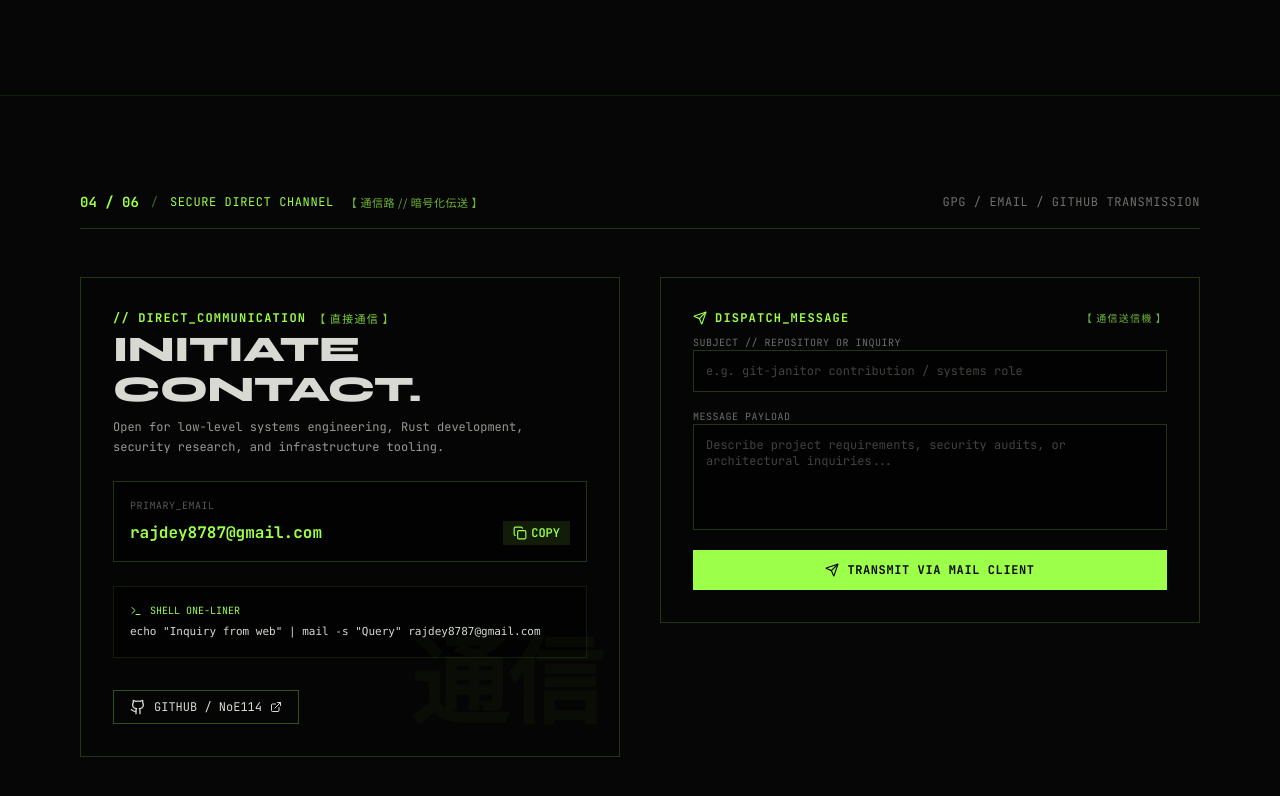
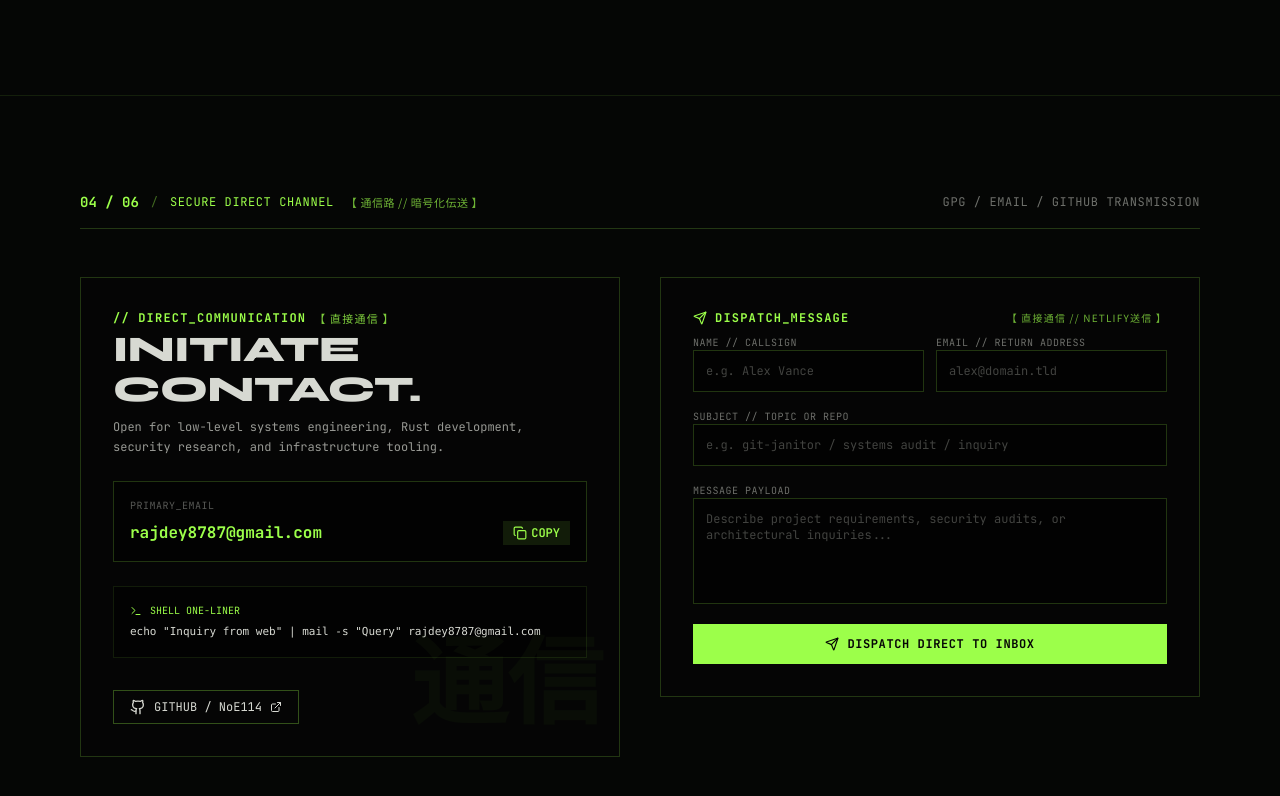
Before and after one commit to NoE114/Noe, a React (Vite) app: page / in a window 1280 px wide. Shown: the part 4085-4881 px from the top of the page. Built offline with nearby package versions, Linux system fonts and the light colour scheme; a web font is replaced by a local one.

Commit message:
feat(contact): implement Netlify Forms integration
Added a hidden pre-render form and updated the contact component to handle Netlify form submission, including spam protection and state management. Also configured netlify.toml for SPA routing.

```diff
--- a/index.html
+++ b/index.html
@@ -15,6 +15,13 @@
     <link href="https://fonts.cdnfonts.com/css/monument-extended" rel="stylesheet" />
   </head>
   <body class="bg-[#050605] text-[#D7D9D2] overflow-x-hidden selection:bg-[#9CFF4A] selection:text-[#050605]">
+    <!-- Netlify Forms static pre-render target for Vite SPA discovery -->
+    <form name="contact" data-netlify="true" netlify-honeypot="bot-field" hidden>
+      <input type="text" name="name" />
+      <input type="email" name="email" />
+      <input type="text" name="subject" />
+      <textarea name="message"></textarea>
+    </form>
     <div id="root"></div>
     <script type="module" src="/src/main.tsx"></script>
   </body>
--- a/src/components/contact/ContactSection.tsx
+++ b/src/components/contact/ContactSection.tsx
@@ -16,9 +16,12 @@ export const ContactSection: React.FC<ContactSectionProps> = ({
   staggerDelay = 0,
 }) => {
   const [copied, setCopied] = useState<boolean>(false);
+  const [name, setName] = useState<string>('');
+  const [email, setEmail] = useState<string>('');
   const [subject, setSubject] = useState<string>('');
   const [message, setMessage] = useState<string>('');
-  const [isSent, setIsSent] = useState<boolean>(false);
+  const [botField, setBotField] = useState<string>('');
+  const [status, setStatus] = useState<'idle' | 'sending' | 'success' | 'error'>('idle');
   const [animationDone, setAnimationDone] = useState<boolean>(false);
 
   const handleCopyEmail = () => {
@@ -41,15 +44,49 @@ export const ContactSection: React.FC<ContactSectionProps> = ({
     onHoverTarget(null);
   };
 
-  const handleSubmit = (e: React.FormEvent) => {
+  const handleSubmit = async (e: React.FormEvent) => {
     e.preventDefault();
-    if (!message) return;
+    if (!message || !email) return;
+
+    setStatus('sending');
+
+    try {
+      const formData = new URLSearchParams();
+      formData.append('form-name', 'contact');
+      formData.append('name', name);
+      formData.append('email', email);
+      formData.append('subject', subject || 'Systems / Security Opportunity');
+      formData.append('message', message);
+      if (botField) {
+        formData.append('bot-field', botField);
+      }
+
+      const response = await fetch('/', {
+        method: 'POST',
+        headers: { 'Content-Type': 'application/x-www-form-urlencoded' },
+        body: formData.toString(),
+      });
+
+      if (response.ok) {
+        setStatus('success');
+        setName('');
+        setEmail('');
+        setSubject('');
+        setMessage('');
+        setTimeout(() => setStatus('idle'), 7000);
+      } else {
+        setStatus('error');
+      }
+    } catch {
+      setStatus('error');
+    }
+  };
+
+  const handleMailtoFallback = () => {
     const mailtoUrl = `mailto:${DEVELOPER_PROFILE.email}?subject=${encodeURIComponent(
       subject || 'Systems / Security Opportunity'
-    )}&body=${encodeURIComponent(message)}`;
+    )}&body=${encodeURIComponent(`From: ${name} (${email})\n\n${message}`)}`;
     window.location.href = mailtoUrl;
-    setIsSent(true);
-    setTimeout(() => setIsSent(false), 4000);
   };
 
   return (
@@ -182,30 +219,75 @@ export const ContactSection: React.FC<ContactSectionProps> = ({
           className="lg:col-span-6"
         >
           <form
+            name="contact"
+            method="POST"
+            data-netlify="true"
+            data-netlify-honeypot="bot-field"
             onSubmit={handleSubmit}
             onMouseEnter={(e) => handleMouseEnter(e, 'contact-form')}
             onMouseLeave={handleMouseLeave}
             className="p-8 border border-[#9CFF4A]/20 bg-[#050605]/80 font-mono text-xs space-y-4 hover:border-[#9CFF4A]/40 transition-colors"
           >
+            {/* Netlify Form Hidden Inputs */}
+            <input type="hidden" name="form-name" value="contact" />
+            <p className="hidden" aria-hidden="true">
+              <label>
+                Bot shield: <input name="bot-field" value={botField} onChange={(e) => setBotField(e.target.value)} />
+              </label>
+            </p>
+
             <div className="text-xs text-[#9CFF4A] font-bold tracking-widest uppercase mb-2 flex items-center justify-between">
               <div className="flex items-center space-x-2">
                 <Send className="w-3.5 h-3.5" />
                 <span>DISPATCH_MESSAGE</span>
               </div>
               <span className="font-kanji text-[10px] text-[#9CFF4A]/70 font-normal">
-                【 通信送信機 】
+                【 直接通信 // NETLIFY送信 】
               </span>
+            </div>
+
+            <div className="grid grid-cols-1 sm:grid-cols-2 gap-3">
+              <div className="space-y-1.5">
+                <label className="text-[10px] text-[#D7D9D2]/50 tracking-wider">
+                  NAME // CALLSIGN
+                </label>
+                <input
+                  type="text"
+                  name="name"
+                  value={name}
+                  onChange={(e) => setName(e.target.value)}
+                  placeholder="e.g. Alex Vance"
+                  className="w-full p-3 bg-black/40 border border-[#9CFF4A]/20 text-[#D7D9D2] placeholder:text-[#D7D9D2]/30 focus:border-[#9CFF4A] focus:outline-none"
+                  required
+                />
+              </div>
+
+              <div className="space-y-1.5">
+                <label className="text-[10px] text-[#D7D9D2]/50 tracking-wider">
+                  EMAIL // RETURN ADDRESS
+                </label>
+                <input
+                  type="email"
+                  name="email"
+                  value={email}
+                  onChange={(e) => setEmail(e.target.value)}
+                  placeholder="alex@domain.tld"
+                  className="w-full p-3 bg-black/40 border border-[#9CFF4A]/20 text-[#D7D9D2] placeholder:text-[#D7D9D2]/30 focus:border-[#9CFF4A] focus:outline-none"
+                  required
+                />
+              </div>
             </div>
 
             <div className="space-y-1.5">
               <label className="text-[10px] text-[#D7D9D2]/50 tracking-wider">
-                SUBJECT // REPOSITORY OR INQUIRY
+                SUBJECT // TOPIC OR REPO
               </label>
               <input
                 type="text"
+                name="subject"
                 value={subject}
                 onChange={(e) => setSubject(e.target.value)}
-                placeholder="e.g. git-janitor contribution / systems role"
+                placeholder="e.g. git-janitor / systems audit / inquiry"
                 className="w-full p-3 bg-black/40 border border-[#9CFF4A]/20 text-[#D7D9D2] placeholder:text-[#D7D9D2]/30 focus:border-[#9CFF4A] focus:outline-none"
               />
             </div>
@@ -215,6 +297,7 @@ export const ContactSection: React.FC<ContactSectionProps> = ({
                 MESSAGE PAYLOAD
               </label>
               <textarea
+                name="message"
                 rows={5}
                 value={message}
                 onChange={(e) => setMessage(e.target.value)}
@@ -226,15 +309,41 @@ export const ContactSection: React.FC<ContactSectionProps> = ({
 
             <button
               type="submit"
-              className="w-full flex items-center justify-center space-x-2 py-3 bg-[#9CFF4A] text-[#050605] font-bold tracking-wider hover:bg-[#D7D9D2] transition-colors cursor-pointer"
+              disabled={status === 'sending'}
+              className="w-full flex items-center justify-center space-x-2 py-3 bg-[#9CFF4A] text-[#050605] font-bold tracking-wider hover:bg-[#D7D9D2] disabled:opacity-50 disabled:cursor-not-allowed transition-colors cursor-pointer"
             >
               <Send className="w-3.5 h-3.5" />
-              <span>TRANSMIT VIA MAIL CLIENT</span>
+              <span>
+                {status === 'sending'
+                  ? 'TRANSMITTING_PACKET...'
+                  : 'DISPATCH DIRECT TO INBOX'}
+              </span>
             </button>
 
-            {isSent && (
-              <div className="p-3 bg-[#9CFF4A]/10 border border-[#9CFF4A] text-[#9CFF4A] text-center text-xs">
-                Draft client opened successfully.
+            {status === 'success' && (
+              <div className="p-3 bg-[#9CFF4A]/10 border border-[#9CFF4A] text-[#9CFF4A] space-y-1">
+                <div className="font-bold flex items-center space-x-2">
+                  <Check className="w-3.5 h-3.5" />
+                  <span>TRANSMISSION_ACKNOWLEDGED</span>
+                </div>
+                <p className="text-[11px] text-[#D7D9D2]/80">
+                  Message securely stored in Netlify dashboard &amp; dispatched to recipient.
+                </p>
+              </div>
+            )}
+
+            {status === 'error' && (
+              <div className="p-3 bg-red-950/40 border border-red-500/50 text-red-200 space-y-2">
+                <p className="text-[11px]">
+                  Direct transmission unavailable in current preview environment.
+                </p>
+                <button
+                  type="button"
+                  onClick={handleMailtoFallback}
+                  className="px-3 py-1.5 bg-[#9CFF4A] text-[#050605] font-bold text-[10px] tracking-wider hover:bg-[#D7D9D2] transition-colors"
+                >
+                  OPEN DEFAULT MAIL CLIENT
+                </button>
               </div>
             )}
           </form>
```
Also changed, not shown: 2 other files (tests, documents, lock files or other folders).
